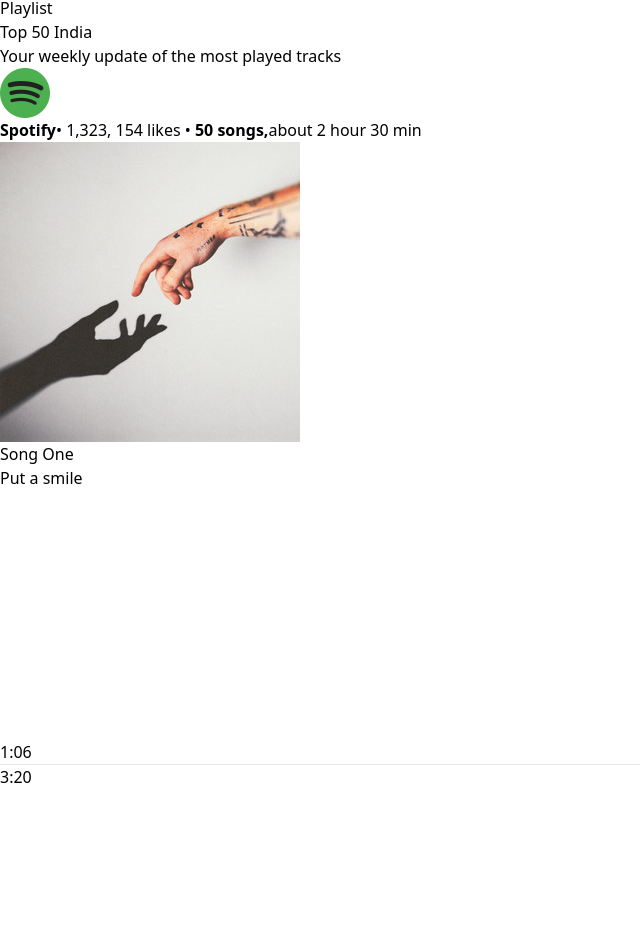
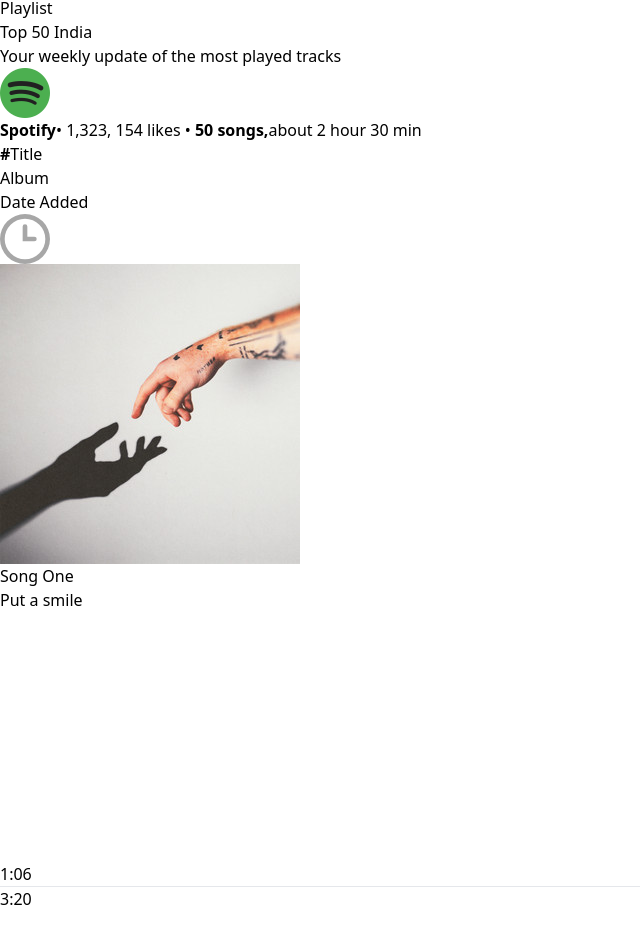
Before and after one commit to koushik369mondal/SPOTIFY-FULL-STACK, a React (Vite) app: page /album/1 in a window 1280 px wide. Shown: the part 1014-1953 px from the top of the page, without its empty margins (0-640 px from the left). Built offline with nearby package versions, Linux system fonts and the light colour scheme.

Commit message:
add header for album track list in DisplayAlbum component

```diff
--- a/src/components/DisplayAlbum.jsx
+++ b/src/components/DisplayAlbum.jsx
@@ -26,6 +26,12 @@
                     </p>
                 </div>
             </div>
+            <div className='grid grid-cols-3 sm:grid-cols-4 mt-10 mb-4 pl-2 text-[#a7a7a7]'>
+                <p><b className='mr-4'>#</b>Title</p>
+                <p>Album</p>
+                <p className='hidden sm:block'>Date Added</p>
+                <img className='m-auto w-4' src={assets.clock_icon} alt="" />
+            </div>
         </>
     )
 }
```
